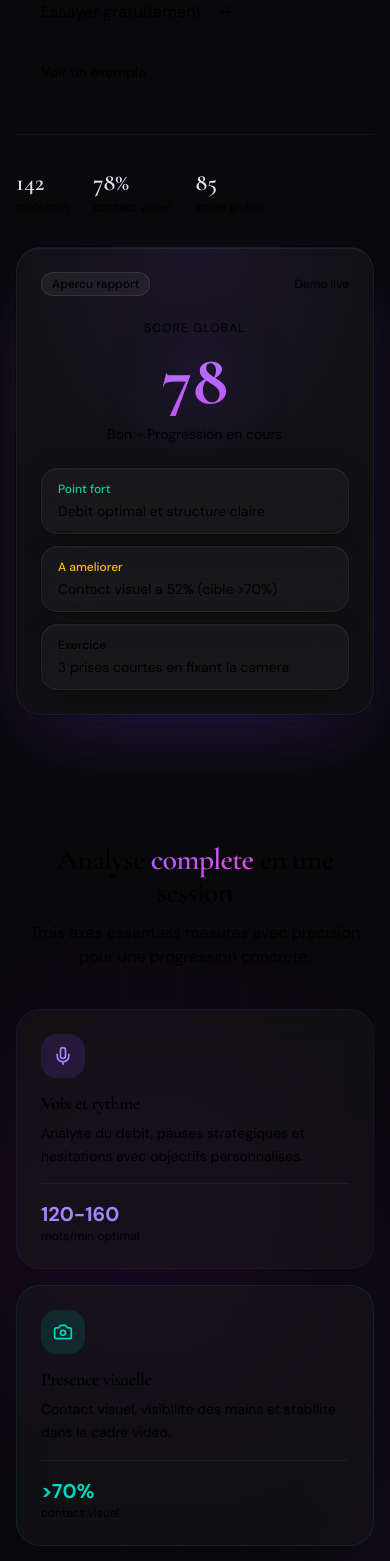
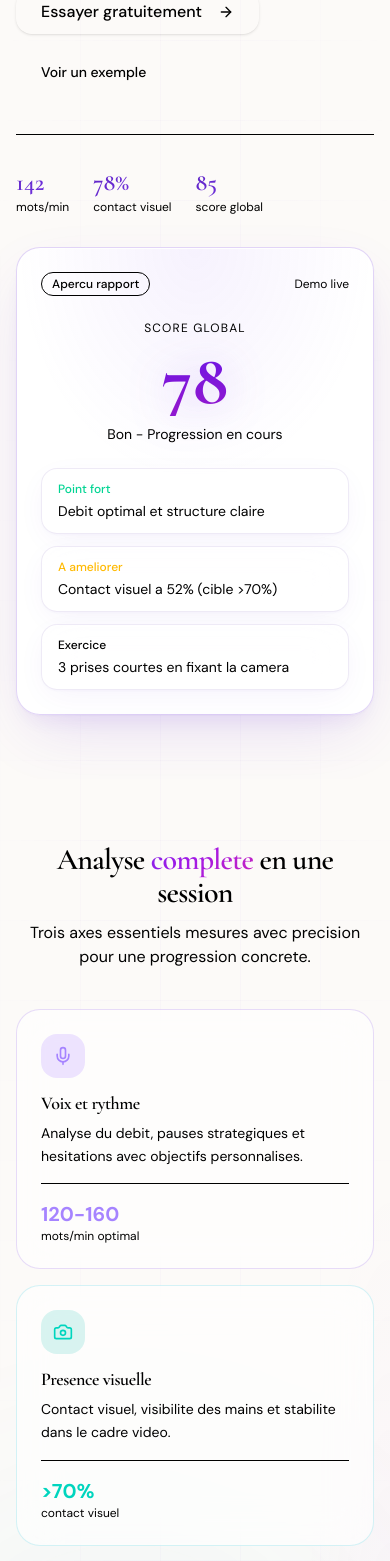
Before and after one commit to moussaidhicham/speechcoach, a Next.js app in the folder frontend/: page / in a window 390 px wide. Shown: the part 360-1921 px from the top of the page. Built offline with nearby package versions, Linux system fonts and the light colour scheme; no server answers.

Commit message:
refactor: switch to stunning light theme for global styles and page
Update globals.css and page.tsx for light theme visuals

Co-authored-by: Moussaid Hicham <118663273+moussaidhicham@users.noreply.github.com>

```diff
--- a/frontend/src/app/globals.css
+++ b/frontend/src/app/globals.css
@@ -49,25 +49,25 @@
   --radius-3xl: 2rem;
 }
 
-/* ─── Light mode - Premium dark theme for impact ─────────────────── */
+/* ─── Light mode - Premium warm light theme ──────────────────────── */
 :root {
-  --background: 240 10% 4%;         /* #09090b - Rich black */
-  --foreground: 0 0% 98%;           /* #FAFAFA - Pure white */
+  --background: 40 33% 98%;          /* #FDFBF7 - Warm cream */
+  --foreground: 240 10% 10%;         /* #1A1A1F - Rich dark */
 
-  --card: 240 6% 10%;               /* Elevated surface */
-  --card-foreground: 0 0% 98%;
+  --card: 0 0% 100%;                 /* Pure white */
+  --card-foreground: 240 10% 10%;
 
-  --popover: 240 6% 10%;
-  --popover-foreground: 0 0% 98%;
+  --popover: 0 0% 100%;
+  --popover-foreground: 240 10% 10%;
 
-  --primary: 262 83% 58%;           /* #8B5CF6 - Vibrant violet */
+  --primary: 262 83% 58%;            /* #8B5CF6 - Vibrant violet */
   --primary-foreground: 0 0% 100%;
 
-  --secondary: 240 4% 16%;          /* Dark gray */
-  --secondary-foreground: 0 0% 98%;
+  --secondary: 40 20% 95%;           /* Warm light gray */
+  --secondary-foreground: 240 10% 20%;
 
-  --muted: 240 4% 16%;
-  --muted-foreground: 240 5% 65%;   /* Soft gray text */
+  --muted: 40 15% 93%;
+  --muted-foreground: 240 5% 45%;    /* Medium gray text */
 
   --accent: 262 83% 58%;
   --accent-foreground: 0 0% 100%;
@@ -75,8 +75,8 @@
   --destructive: 0 84% 60%;
   --destructive-foreground: 0 0% 100%;
 
-  --border: 240 4% 16%;
-  --input: 240 4% 16%;
+  --border: 40 15% 90%;
+  --input: 40 15% 90%;
   --ring: 262 83% 58%;
 
   --radius: 1rem;
@@ -110,7 +110,7 @@
   }
 
   ::selection {
-    background: hsl(var(--primary) / 0.3);
+    background: hsl(var(--primary) / 0.2);
     color: hsl(var(--foreground));
   }
 }
@@ -120,119 +120,119 @@
   position: relative;
   overflow: hidden;
   background:
-    radial-gradient(ellipse 80% 50% at 50% -20%, hsla(262, 83%, 58%, 0.15) 0%, transparent 50%),
-    radial-gradient(ellipse 60% 40% at 100% 50%, hsla(280, 80%, 50%, 0.08) 0%, transparent 40%),
-    radial-gradient(ellipse 50% 30% at 0% 80%, hsla(188, 80%, 45%, 0.06) 0%, transparent 35%),
-    hsl(240 10% 4%);
+    radial-gradient(ellipse 80% 50% at 50% -20%, hsla(262, 83%, 65%, 0.08) 0%, transparent 50%),
+    radial-gradient(ellipse 60% 40% at 100% 50%, hsla(280, 80%, 60%, 0.05) 0%, transparent 40%),
+    radial-gradient(ellipse 50% 30% at 0% 80%, hsla(188, 80%, 50%, 0.04) 0%, transparent 35%),
+    hsl(40 33% 98%);
 }
 
-/* Animated gradient orbs */
+/* Animated gradient orbs - light version */
 .gradient-orb {
   position: absolute;
   border-radius: 50%;
-  filter: blur(100px);
+  filter: blur(120px);
   pointer-events: none;
   will-change: transform, opacity;
 }
 
 .gradient-orb-1 {
-  width: 600px;
-  height: 600px;
-  top: -15%;
-  left: 10%;
-  background: radial-gradient(circle, hsla(262, 83%, 58%, 0.25) 0%, transparent 70%);
-  animation: orbit-1 20s ease-in-out infinite;
+  width: 700px;
+  height: 700px;
+  top: -20%;
+  left: 5%;
+  background: radial-gradient(circle, hsla(262, 83%, 65%, 0.15) 0%, transparent 70%);
+  animation: orbit-1 25s ease-in-out infinite;
 }
 
 .gradient-orb-2 {
-  width: 500px;
-  height: 500px;
-  top: 30%;
-  right: -10%;
-  background: radial-gradient(circle, hsla(280, 80%, 50%, 0.2) 0%, transparent 70%);
-  animation: orbit-2 25s ease-in-out infinite;
+  width: 600px;
+  height: 600px;
+  top: 40%;
+  right: -15%;
+  background: radial-gradient(circle, hsla(188, 80%, 55%, 0.12) 0%, transparent 70%);
+  animation: orbit-2 30s ease-in-out infinite;
 }
 
 .gradient-orb-3 {
-  width: 400px;
-  height: 400px;
-  bottom: 10%;
-  left: -5%;
-  background: radial-gradient(circle, hsla(188, 80%, 50%, 0.15) 0%, transparent 70%);
-  animation: orbit-3 18s ease-in-out infinite;
+  width: 500px;
+  height: 500px;
+  bottom: 5%;
+  left: -10%;
+  background: radial-gradient(circle, hsla(35, 90%, 60%, 0.1) 0%, transparent 70%);
+  animation: orbit-3 22s ease-in-out infinite;
 }
 
 @keyframes orbit-1 {
-  0%, 100% { transform: translate(0, 0) scale(1); opacity: 0.8; }
-  33% { transform: translate(50px, 30px) scale(1.1); opacity: 1; }
-  66% { transform: translate(-30px, 50px) scale(0.95); opacity: 0.9; }
+  0%, 100% { transform: translate(0, 0) scale(1); opacity: 0.7; }
+  33% { transform: translate(60px, 40px) scale(1.1); opacity: 1; }
+  66% { transform: translate(-40px, 60px) scale(0.95); opacity: 0.8; }
 }
 
 @keyframes orbit-2 {
-  0%, 100% { transform: translate(0, 0) scale(1); opacity: 0.7; }
-  50% { transform: translate(-60px, -40px) scale(1.15); opacity: 1; }
+  0%, 100% { transform: translate(0, 0) scale(1); opacity: 0.6; }
+  50% { transform: translate(-70px, -50px) scale(1.15); opacity: 0.9; }
 }
 
 @keyframes orbit-3 {
-  0%, 100% { transform: translate(0, 0) scale(1); opacity: 0.6; }
-  33% { transform: translate(40px, -30px) scale(1.05); opacity: 0.9; }
-  66% { transform: translate(20px, 40px) scale(1.1); opacity: 0.8; }
+  0%, 100% { transform: translate(0, 0) scale(1); opacity: 0.5; }
+  33% { transform: translate(50px, -40px) scale(1.05); opacity: 0.8; }
+  66% { transform: translate(30px, 50px) scale(1.1); opacity: 0.7; }
 }
 
-/* ─── Grid pattern overlay ───────────────────────────────────────── */
+/* ─── Grid pattern overlay - light version ───────────────────────── */
 .grid-pattern {
   position: absolute;
   inset: 0;
   background-image:
-    linear-gradient(hsla(262, 83%, 58%, 0.03) 1px, transparent 1px),
-    linear-gradient(90deg, hsla(262, 83%, 58%, 0.03) 1px, transparent 1px);
-  background-size: 60px 60px;
+    linear-gradient(hsla(262, 60%, 70%, 0.04) 1px, transparent 1px),
+    linear-gradient(90deg, hsla(262, 60%, 70%, 0.04) 1px, transparent 1px);
+  background-size: 80px 80px;
   mask-image: radial-gradient(ellipse 80% 60% at 50% 30%, black 30%, transparent 70%);
   -webkit-mask-image: radial-gradient(ellipse 80% 60% at 50% 30%, black 30%, transparent 70%);
   pointer-events: none;
 }
 
-/* ─── Glassmorphism cards (premium dark) ─────────────────────────── */
+/* ─── Glassmorphism cards (light version) ────────────────────────── */
 .glass-card {
-  background: hsla(240, 6%, 12%, 0.6);
-  backdrop-filter: blur(24px);
-  -webkit-backdrop-filter: blur(24px);
-  border: 1px solid hsla(0, 0%, 100%, 0.06);
+  background: hsla(0, 0%, 100%, 0.7);
+  backdrop-filter: blur(20px);
+  -webkit-backdrop-filter: blur(20px);
+  border: 1px solid hsla(262, 40%, 80%, 0.3);
   box-shadow:
-    0 0 0 1px hsla(0, 0%, 0%, 0.3),
-    0 8px 32px -8px hsla(0, 0%, 0%, 0.4),
-    inset 0 1px 0 0 hsla(0, 0%, 100%, 0.04);
+    0 1px 2px hsla(262, 60%, 50%, 0.03),
+    0 8px 32px -8px hsla(262, 60%, 50%, 0.08),
+    inset 0 1px 0 0 hsla(0, 0%, 100%, 0.8);
   transition: all 0.4s cubic-bezier(0.22, 1, 0.36, 1);
 }
 
 .glass-card:hover {
-  background: hsla(240, 6%, 14%, 0.7);
-  border-color: hsla(262, 83%, 58%, 0.2);
+  background: hsla(0, 0%, 100%, 0.85);
+  border-color: hsla(262, 70%, 65%, 0.4);
   box-shadow:
-    0 0 0 1px hsla(262, 83%, 58%, 0.1),
-    0 16px 48px -12px hsla(262, 83%, 58%, 0.15),
-    inset 0 1px 0 0 hsla(0, 0%, 100%, 0.06);
+    0 1px 2px hsla(262, 60%, 50%, 0.04),
+    0 16px 48px -12px hsla(262, 70%, 55%, 0.15),
+    inset 0 1px 0 0 hsla(0, 0%, 100%, 0.9);
   transform: translateY(-2px);
 }
 
 .glass-card-strong {
-  background: hsla(240, 6%, 10%, 0.8);
+  background: hsla(0, 0%, 100%, 0.85);
   backdrop-filter: blur(32px);
   -webkit-backdrop-filter: blur(32px);
-  border: 1px solid hsla(0, 0%, 100%, 0.08);
+  border: 1px solid hsla(262, 50%, 75%, 0.35);
   box-shadow:
-    0 0 0 1px hsla(0, 0%, 0%, 0.4),
-    0 24px 64px -16px hsla(0, 0%, 0%, 0.5),
-    inset 0 1px 0 0 hsla(0, 0%, 100%, 0.05);
+    0 1px 3px hsla(262, 60%, 50%, 0.04),
+    0 24px 64px -16px hsla(262, 60%, 55%, 0.12),
+    inset 0 1px 0 0 hsla(0, 0%, 100%, 0.9);
 }
 
 /* ─── Glowing gradient text ──────────────────────────────────────── */
 .gradient-text {
   background: linear-gradient(135deg,
-    hsl(262 100% 70%) 0%,
-    hsl(280 90% 65%) 40%,
-    hsl(300 80% 60%) 70%,
-    hsl(262 100% 70%) 100%
+    hsl(262 83% 55%) 0%,
+    hsl(280 80% 50%) 40%,
+    hsl(300 70% 45%) 70%,
+    hsl(262 83% 55%) 100%
   );
   background-size: 200% auto;
   -webkit-background-clip: text;
@@ -247,45 +247,45 @@
 }
 
 .gradient-text-subtle {
-  background: linear-gradient(135deg, hsl(0 0% 98%) 0%, hsl(262 60% 80%) 100%);
+  background: linear-gradient(135deg, hsl(262 70% 45%) 0%, hsl(262 83% 58%) 100%);
   -webkit-background-clip: text;
   -webkit-text-fill-color: transparent;
   background-clip: text;
 }
 
-/* ─── Glow shadows ───────────────────────────────────────────────── */
+/* ─── Glow shadows - light version ───────────────────────────────── */
 .glow-primary {
   box-shadow:
-    0 0 20px -5px hsla(262, 83%, 58%, 0.4),
-    0 0 50px -10px hsla(262, 83%, 58%, 0.2);
+    0 4px 14px -4px hsla(262, 83%, 58%, 0.35),
+    0 0 30px -8px hsla(262, 83%, 58%, 0.2);
 }
 
 .glow-primary-strong {
   box-shadow:
-    0 0 30px -5px hsla(262, 83%, 58%, 0.5),
-    0 0 80px -15px hsla(262, 83%, 58%, 0.3),
-    0 0 120px -20px hsla(280, 80%, 50%, 0.2);
+    0 8px 25px -5px hsla(262, 83%, 58%, 0.4),
+    0 0 50px -12px hsla(262, 83%, 58%, 0.25),
+    0 0 80px -15px hsla(280, 80%, 50%, 0.15);
 }
 
 .glow-teal {
   box-shadow:
-    0 0 20px -5px hsla(188, 80%, 50%, 0.3),
-    0 0 50px -10px hsla(188, 80%, 50%, 0.15);
+    0 4px 14px -4px hsla(188, 80%, 45%, 0.3),
+    0 0 30px -8px hsla(188, 80%, 50%, 0.15);
 }
 
 .glow-amber {
   box-shadow:
-    0 0 20px -5px hsla(35, 90%, 55%, 0.3),
-    0 0 50px -10px hsla(35, 90%, 55%, 0.15);
+    0 4px 14px -4px hsla(35, 90%, 50%, 0.3),
+    0 0 30px -8px hsla(35, 90%, 55%, 0.15);
 }
 
-/* ─── Feature cards with accent colors ───────────────────────────── */
+/* ─── Feature cards with accent colors - light version ───────────── */
 .feature-card {
   position: relative;
-  background: hsla(240, 6%, 10%, 0.5);
+  background: hsla(0, 0%, 100%, 0.6);
   backdrop-filter: blur(20px);
   -webkit-backdrop-filter: blur(20px);
-  border: 1px solid hsla(0, 0%, 100%, 0.05);
+  border: 1px solid hsla(262, 40%, 85%, 0.5);
   transition: all 0.4s cubic-bezier(0.22, 1, 0.36, 1);
   overflow: hidden;
 }
@@ -296,18 +296,19 @@
   top: 0;
   left: 0;
   right: 0;
-  height: 1px;
-  background: linear-gradient(90deg, transparent, hsla(262, 83%, 58%, 0.5), transparent);
+  height: 3px;
+  background: linear-gradient(90deg, transparent, hsla(262, 83%, 58%, 0.6), transparent);
   opacity: 0;
   transition: opacity 0.4s ease;
 }
 
 .feature-card:hover {
-  border-color: hsla(262, 83%, 58%, 0.2);
+  background: hsla(0, 0%, 100%, 0.9);
+  border-color: hsla(262, 70%, 70%, 0.5);
   transform: translateY(-4px);
   box-shadow:
-    0 20px 50px -15px hsla(262, 83%, 58%, 0.2),
-    0 8px 20px -8px hsla(0, 0%, 0%, 0.3);
+    0 20px 40px -15px hsla(262, 70%, 55%, 0.18),
+    0 8px 16px -8px hsla(262, 60%, 50%, 0.1);
 }
 
 .feature-card:hover::before {
@@ -315,27 +316,27 @@
 }
 
 .feature-card-violet {
-  border-color: hsla(262, 83%, 58%, 0.1);
+  border-color: hsla(262, 70%, 80%, 0.4);
 }
 .feature-card-violet:hover {
-  background: linear-gradient(135deg, hsla(262, 83%, 58%, 0.08) 0%, hsla(240, 6%, 10%, 0.5) 50%);
-  border-color: hsla(262, 83%, 58%, 0.3);
+  background: linear-gradient(135deg, hsla(262, 83%, 65%, 0.06) 0%, hsla(0, 0%, 100%, 0.9) 50%);
+  border-color: hsla(262, 83%, 65%, 0.5);
 }
 
 .feature-card-teal {
-  border-color: hsla(188, 80%, 50%, 0.1);
+  border-color: hsla(188, 70%, 75%, 0.4);
 }
 .feature-card-teal:hover {
-  background: linear-gradient(135deg, hsla(188, 80%, 50%, 0.08) 0%, hsla(240, 6%, 10%, 0.5) 50%);
-  border-color: hsla(188, 80%, 50%, 0.3);
+  background: linear-gradient(135deg, hsla(188, 80%, 50%, 0.06) 0%, hsla(0, 0%, 100%, 0.9) 50%);
+  border-color: hsla(188, 80%, 55%, 0.5);
 }
 
 .feature-card-amber {
-  border-color: hsla(35, 90%, 55%, 0.1);
+  border-color: hsla(35, 80%, 75%, 0.4);
 }
 .feature-card-amber:hover {
-  background: linear-gradient(135deg, hsla(35, 90%, 55%, 0.08) 0%, hsla(240, 6%, 10%, 0.5) 50%);
-  border-color: hsla(35, 90%, 55%, 0.3);
+  background: linear-gradient(135deg, hsla(35, 90%, 55%, 0.06) 0%, hsla(0, 0%, 100%, 0.9) 50%);
+  border-color: hsla(35, 90%, 55%, 0.5);
 }
 
 /* ─── Icon containers ────────────────────────────────────────────── */
@@ -349,8 +350,8 @@
   position: absolute;
   inset: -4px;
   border-radius: inherit;
-  background: linear-gradient(135deg, hsla(262, 83%, 58%, 0.3), hsla(280, 80%, 50%, 0.2));
-  filter: blur(12px);
+  background: linear-gradient(135deg, hsla(262, 83%, 58%, 0.25), hsla(280, 80%, 50%, 0.15));
+  filter: blur(10px);
   opacity: 0;
   transition: opacity 0.3s ease;
   z-index: -1;
@@ -360,12 +361,12 @@
   opacity: 1;
 }
 
-/* ─── Nav glassmorphism (dark) ───────────────────────────────────── */
+/* ─── Nav glassmorphism (light) ──────────────────────────────────── */
 .nav-glass {
-  background: hsla(240, 10%, 6%, 0.8);
+  background: hsla(40, 33%, 98%, 0.85);
   backdrop-filter: blur(20px);
   -webkit-backdrop-filter: blur(20px);
-  border-bottom: 1px solid hsla(0, 0%, 100%, 0.05);
+  border-bottom: 1px solid hsla(262, 40%, 85%, 0.4);
 }
 
 /* ─── Button effects ─────────────────────────────────────────────── */
@@ -380,8 +381,8 @@
   position: absolute;
   inset: -3px;
   border-radius: inherit;
-  background: linear-gradient(135deg, hsla(262, 83%, 58%, 0.5), hsla(280, 80%, 50%, 0.4));
-  filter: blur(16px);
+  background: linear-gradient(135deg, hsla(262, 83%, 58%, 0.4), hsla(280, 80%, 50%, 0.3));
+  filter: blur(14px);
   opacity: 0;
   transition: opacity 0.3s ease;
   z-index: -1;
@@ -392,7 +393,7 @@
   position: absolute;
   inset: 0;
   border-radius: inherit;
-  background: linear-gradient(135deg, hsla(0, 0%, 100%, 0.1) 0%, transparent 50%);
+  background: linear-gradient(135deg, hsla(0, 0%, 100%, 0.2) 0%, transparent 50%);
   opacity: 0;
   transition: opacity 0.3s ease;
 }
@@ -407,45 +408,46 @@
 
 .btn-glow:hover {
   transform: translateY(-2px);
-  box-shadow: 0 8px 30px -8px hsla(262, 83%, 58%, 0.4);
+  box-shadow: 0 8px 25px -6px hsla(262, 83%, 58%, 0.4);
 }
 
 /* ─── Stats counter styles ───────────────────────────────────────── */
 .stat-number {
   @apply font-display text-5xl font-bold leading-none;
-  background: linear-gradient(135deg, hsl(0 0% 100%) 0%, hsl(262 80% 80%) 100%);
+  background: linear-gradient(135deg, hsl(262 70% 45%) 0%, hsl(262 83% 58%) 100%);
   -webkit-background-clip: text;
   -webkit-text-fill-color: transparent;
   background-clip: text;
 }
 
-/* ─── Hero score card ────────────────────────────────────────────── */
+/* ─── Hero score card - light version ────────────────────────────── */
 .score-card {
   position: relative;
   background:
-    radial-gradient(ellipse 100% 100% at 50% 0%, hsla(262, 83%, 58%, 0.1) 0%, transparent 50%),
-    hsla(240, 6%, 8%, 0.9);
+    radial-gradient(ellipse 100% 100% at 50% 0%, hsla(262, 83%, 65%, 0.08) 0%, transparent 50%),
+    hsla(0, 0%, 100%, 0.9);
   backdrop-filter: blur(32px);
   -webkit-backdrop-filter: blur(32px);
-  border: 1px solid hsla(262, 83%, 58%, 0.15);
+  border: 1px solid hsla(262, 70%, 75%, 0.4);
   box-shadow:
-    0 0 0 1px hsla(0, 0%, 0%, 0.3),
-    0 32px 80px -20px hsla(262, 83%, 58%, 0.25),
-    inset 0 1px 0 0 hsla(0, 0%, 100%, 0.05);
+    0 1px 2px hsla(262, 50%, 50%, 0.04),
+    0 24px 64px -16px hsla(262, 70%, 55%, 0.18),
+    0 12px 24px -8px hsla(262, 60%, 50%, 0.08),
+    inset 0 1px 0 0 hsla(0, 0%, 100%, 0.9);
 }
 
 .score-display {
   background: linear-gradient(180deg,
-    hsl(262 100% 75%) 0%,
-    hsl(280 90% 65%) 50%,
-    hsl(262 100% 70%) 100%
+    hsl(262 83% 50%) 0%,
+    hsl(280 80% 45%) 50%,
+    hsl(262 83% 55%) 100%
   );
   background-size: 100% 200%;
   -webkit-background-clip: text;
   -webkit-text-fill-color: transparent;
   background-clip: text;
   animation: score-pulse 3s ease-in-out infinite;
-  filter: drop-shadow(0 0 30px hsla(262, 83%, 58%, 0.5));
+  filter: drop-shadow(0 4px 20px hsla(262, 83%, 58%, 0.3));
 }
 
 @keyframes score-pulse {
@@ -453,31 +455,31 @@
   50% { background-position: 0% 100%; }
 }
 
-/* ─── Testimonial card ───────────────────────────────────────────── */
+/* ─── Testimonial card - light version ───────────────────────────── */
 .testimonial-card {
-  background: hsla(240, 6%, 10%, 0.5);
+  background: hsla(0, 0%, 100%, 0.7);
   backdrop-filter: blur(16px);
   -webkit-backdrop-filter: blur(16px);
-  border: 1px solid hsla(0, 0%, 100%, 0.05);
+  border: 1px solid hsla(262, 40%, 85%, 0.5);
   transition: all 0.4s cubic-bezier(0.22, 1, 0.36, 1);
 }
 
 .testimonial-card:hover {
-  background: hsla(240, 6%, 12%, 0.6);
-  border-color: hsla(262, 83%, 58%, 0.2);
+  background: hsla(0, 0%, 100%, 0.9);
+  border-color: hsla(262, 70%, 70%, 0.5);
   transform: translateY(-4px);
   box-shadow:
-    0 20px 50px -15px hsla(262, 83%, 58%, 0.15),
-    0 8px 20px -8px hsla(0, 0%, 0%, 0.2);
+    0 20px 40px -15px hsla(262, 70%, 55%, 0.15),
+    0 8px 16px -8px hsla(262, 60%, 50%, 0.08);
 }
 
-/* ─── CTA section ────────────────────────────────────────────────── */
+/* ─── CTA section - vibrant gradient ─────────────────────────────── */
 .cta-section {
   position: relative;
   background: linear-gradient(135deg,
-    hsl(262 83% 50%) 0%,
-    hsl(280 80% 45%) 50%,
-    hsl(262 83% 55%) 100%
+    hsl(262 83% 55%) 0%,
+    hsl(280 75% 50%) 50%,
+    hsl(262 83% 58%) 100%
   );
   overflow: hidden;
 }
@@ -487,7 +489,7 @@
   position: absolute;
   inset: 0;
   background:
-    radial-gradient(circle at 30% 20%, hsla(0, 0%, 100%, 0.1) 0%, transparent 30%),
+    radial-gradient(circle at 30% 20%, hsla(0, 0%, 100%, 0.15) 0%, transparent 30%),
     radial-gradient(circle at 70% 80%, hsla(280, 80%, 60%, 0.2) 0%, transparent 30%);
   pointer-events: none;
 }
@@ -511,17 +513,17 @@
   display: none;
 }
 
-/* ─── Footer ─────────────────────────────────────────────────────── */
+/* ─── Footer - light version ─────────────────────────────────────── */
 .footer-section {
-  background: hsla(240, 10%, 5%, 0.8);
+  background: hsla(40, 33%, 96%, 0.9);
   backdrop-filter: blur(12px);
   -webkit-backdrop-filter: blur(12px);
 }
 
-/* ─── Metric badges ──────────────────────────────────────────────── */
+/* ─── Metric badges - light version ──────────────────────────────── */
 .metric-badge {
-  background: hsla(240, 6%, 12%, 0.6);
-  border: 1px solid hsla(0, 0%, 100%, 0.08);
+  background: hsla(0, 0%, 100%, 0.8);
+  border: 1px solid hsla(262, 40%, 85%, 0.5);
   backdrop-filter: blur(12px);
   -webkit-backdrop-filter: blur(12px);
 }
@@ -531,7 +533,7 @@
   position: absolute;
   width: 4px;
   height: 4px;
-  background: hsla(262, 83%, 58%, 0.4);
+  background: hsla(262, 83%, 58%, 0.3);
   border-radius: 50%;
   pointer-events: none;
   animation: float-particle 15s ease-in-out infinite;
--- a/frontend/src/app/page.tsx
+++ b/frontend/src/app/page.tsx
@@ -152,7 +152,7 @@ function LandingNav({ isAuthenticated }: { isAuthenticated: boolean }) {
             <Link
               key={label}
               href={href}
-              className="rounded-lg px-4 py-2 transition-all duration-300 hover:bg-white/5 hover:text-foreground"
+              className="rounded-lg px-4 py-2 transition-all duration-300 hover:bg-primary/5 hover:text-foreground"
             >
               {label}
             </Link>
@@ -190,7 +190,7 @@ function LandingNav({ isAuthenticated }: { isAuthenticated: boolean }) {
 
           <button
             type="button"
-            className="flex h-9 w-9 items-center justify-center rounded-lg text-muted-foreground transition-all duration-300 hover:bg-white/5 hover:text-foreground md:hidden"
+            className="flex h-9 w-9 items-center justify-center rounded-lg text-muted-foreground transition-all duration-300 hover:bg-primary/5 hover:text-foreground md:hidden"
             onClick={() => setMobileOpen((v) => !v)}
             aria-expanded={mobileOpen}
             aria-controls="landing-mobile-nav"
@@ -202,13 +202,13 @@ function LandingNav({ isAuthenticated }: { isAuthenticated: boolean }) {
       </div>
 
       {mobileOpen && (
-        <div id="landing-mobile-nav" className="border-t border-white/5 bg-background/95 backdrop-blur-xl md:hidden">
+        <div id="landing-mobile-nav" className="border-t border-primary/10 bg-background/95 backdrop-blur-xl md:hidden">
           <div className="mx-auto max-w-6xl space-y-1 px-4 py-4">
             {navItems.map(({ href, label }) => (
               <Link
                 key={label}
                 href={href}
-                className="block rounded-lg px-4 py-3 text-sm font-medium transition-all duration-300 hover:bg-white/5"
+                className="block rounded-lg px-4 py-3 text-sm font-medium transition-all duration-300 hover:bg-primary/5"
                 onClick={() => setMobileOpen(false)}
               >
                 {label}
@@ -306,7 +306,7 @@ export default function LandingPage() {
               </div>
 
               {/* Quick stats */}
-              <div className="mt-10 flex items-center gap-6 border-t border-white/5 pt-8">
+              <div className="mt-10 flex items-center gap-6 border-t border-primary/10 pt-8">
                 {[
                   ['142', 'mots/min'],
                   ['78%', 'contact visuel'],
@@ -324,7 +324,7 @@ export default function LandingPage() {
             <motion.div {...scaleIn(0.1)} className="relative">
               <div className="score-card rounded-2xl p-6 sm:p-8">
                 <div className="flex items-center justify-between mb-6">
-                  <Badge variant="outline" className="rounded-full border-white/10 bg-white/5 text-xs">
+                  <Badge variant="outline" className="rounded-full border-primary/20 bg-primary/5 text-xs text-foreground">
                     Apercu rapport
                   </Badge>
                   <span className="text-xs text-muted-foreground">Demo live</span>
@@ -394,7 +394,7 @@ export default function LandingPage() {
                   <h3 className="font-display text-lg font-semibold">{item.title}</h3>
                   <p className="mt-2 text-sm leading-relaxed text-muted-foreground">{item.description}</p>
 
-                  <div className="mt-4 pt-4 border-t border-white/5">
+                  <div className="mt-4 pt-4 border-t border-primary/10">
                     <div className={cn(
                       'text-xl font-bold',
                       item.accent === 'violet' && 'text-violet-400',
@@ -532,7 +532,7 @@ export default function LandingPage() {
                         </p>
                       </div>
 
-                      <div className="mt-5 flex items-center gap-3 border-t border-white/5 pt-4">
+                      <div className="mt-5 flex items-center gap-3 border-t border-primary/10 pt-4">
                         {item.user_profile?.avatar_url ? (
                           <AvatarCustom
                             src={item.user_profile.avatar_url}
@@ -571,7 +571,7 @@ export default function LandingPage() {
               <motion.div {...fadeUp(0.3)} className="mt-6 flex items-center justify-center gap-4">
                 <Link
                   href="/public-feedback"
-                  className={cn(buttonVariants({ variant: 'outline', size: 'sm' }), 'gap-2 rounded-lg border-white/10 hover:bg-white/5')}
+                  className={cn(buttonVariants({ variant: 'outline', size: 'sm' }), 'gap-2 rounded-lg border-primary/20 hover:bg-primary/5')}
                 >
                   Voir tous les avis
                   <ArrowRight className="h-3.5 w-3.5" />
@@ -632,7 +632,7 @@ export default function LandingPage() {
       </main>
 
       {/* Footer */}
-      <footer className="footer-section relative z-10 border-t border-white/5">
+      <footer className="footer-section relative z-10 border-t border-primary/10">
         <div className="mx-auto flex w-full max-w-6xl flex-col gap-8 px-4 py-10 sm:px-6 sm:flex-row sm:items-center sm:justify-between">
           <Link href="/" className="flex items-center gap-3 group">
             <div className="flex h-9 w-9 items-center justify-center rounded-xl bg-primary text-primary-foreground glow-primary transition-all duration-300 group-hover:scale-105">
```
